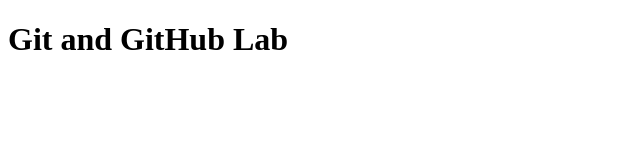
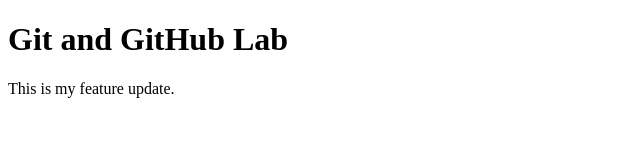
Before and after one commit to 245230-debug/Lab4_Project, a plain HTML site: page index.html in a window 1280 px wide. Shown: the whole page, without its empty margins (0-640 px from the left). Drawn offline with Linux system fonts and the light colour scheme.

Commit message:
Add feature update

```diff
--- a/index.html
+++ b/index.html
@@ -5,5 +5,6 @@
 </head>
 <body>
     <h1>Git and GitHub Lab</h1>
+    <p>This is my feature update.</p>
 </body>
 </html>
```
